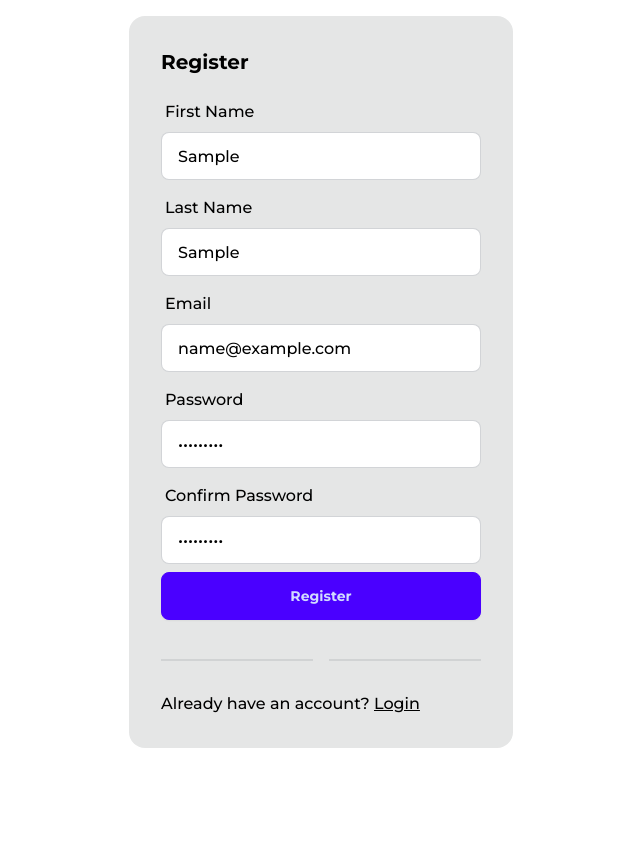
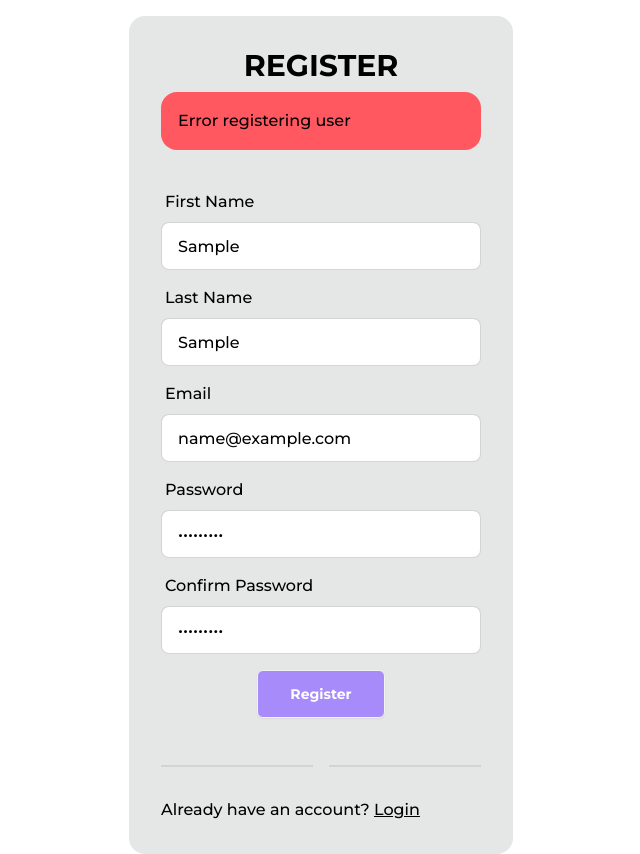
Before and after one commit to MVCorreas/Fapro-Challenge, a Next.js app: page /register in a window 1280 px wide. Both pictures are taken after typing "Sample", "Sample", "name@example.com", "Sample123", "Sample123" into the empty fields and a click on the button "Register". Shown: the whole page, without its empty margins (319-959 px from the left). Before the commit the page ends 816 px from the top, so only its background shows below. Built offline with nearby package versions, Linux system fonts and the light colour scheme; no server answers.

Commit message:
Sign In form with error validation

```diff
--- a/src/app/components/RegisterForm.jsx
+++ b/src/app/components/RegisterForm.jsx
@@ -6,11 +6,12 @@ import { useForm } from "react-hook-form";
 import toast from "react-hot-toast";
 import axios from "axios";
 import Link from "next/link";
-import { useEffect } from "react";
+import { useEffect, useState } from "react";
 
 const apiUrl = process.env.NEXT_PUBLIC_API_URL;
 
 export const RegisterForm = () => {
+  const [errorMessage, setErrorMessage] = useState("");
   const { data: session } = useSession() || {};
   const router = useRouter();
   const params = useSearchParams();
@@ -61,20 +62,29 @@ export const RegisterForm = () => {
       toast.success("User registered successfully!");
       router.push("/signin");
     } catch (error) {
-      console.error(
-        "Registration error:",
-        error.response?.data || error.message
-      );
-      toast.error(
-        error.response?.data?.context?.message || "Error registering user"
-      );
+      console.error("Registration error:", error.response?.data || error.message);
+
+      const errorData = error.response?.data;
+      const errorCode = errorData?.errors?.[0]?.code;
+      const errorMessage = errorData?.context?.message || "Error registering user";
+
+      if (errorCode === "user_exists") {
+        setErrorMessage("A user with this email already exists.");
+        toast.error("A user with this email already exists.");
+      } else {
+        setErrorMessage(errorMessage);
+        toast.error(errorMessage);
+      }
     }
   };
 
   return (
     <div className="max-w-sm mx-auto card bg-base-300 my-4">
       <div className="card-body">
-        <h1 className="card-title">Register</h1>
+      <h1 className="card-title text-3xl justify-center">REGISTER</h1>
+        {errorMessage && (
+          <div className="alert alert-error mb-4">{errorMessage}</div>
+        )}
         <form onSubmit={handleSubmit(onSubmit)}>
           <div className="my-2">
             <label className="label" htmlFor="firstName">
@@ -160,12 +170,12 @@ export const RegisterForm = () => {
               <div className="text-error">{errors.repeatPassword.message}</div>
             )}
           </div>
-          <div className="my-2">
+          <div className="my-4 flex justify-center">
             <button
               type="submit"
               disabled={isSubmitting}
-              className="btn btn-primary w-full"
-            >
+              className=" btn w-32 bg-violet-400 hover:bg-violet-700  text-white rounded-md">
+
               {isSubmitting && (
                 <span className="loading loading-spinner"></span>
               )}
--- a/src/app/components/SignInForm.jsx
+++ b/src/app/components/SignInForm.jsx
@@ -66,8 +66,11 @@ export const SignInForm = () => {
         setErrorMessage("No active account found for these credentials.");
       } else {
         setErrorMessage(error.response?.data?.message || "Error logging in");
+
+        toast.error(errorMessage);
       }
-    }
+      }
+
   };
 
 
@@ -114,15 +117,16 @@ export const SignInForm = () => {
             )}
           </div>
           <div className="my-4 flex justify-center">
-            <LightButton
+          <button
               type="submit"
               disabled={isSubmitting}
-              className="btn btn-primary w-full"
-              name='Sign In'
-            />
+              className=" btn w-32 bg-violet-400 hover:bg-violet-700  text-white rounded-md">
+
               {isSubmitting && (
-                <span className="loading loading-spinner"></span>
+                <span className="loading loading-spinner text-white"></span>
               )}
+              Sign In
+            </button>
 
 
           </div>
```
